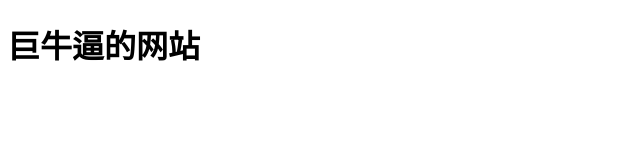
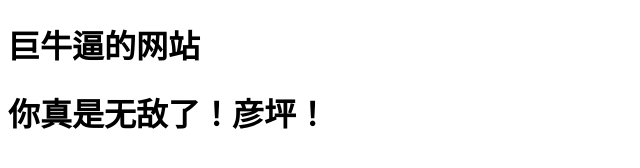
Before and after one commit to xhzzzly/xhzzzly.github.io, a plain HTML site: page index.html in a window 1280 px wide. Shown: the whole page, without its empty margins (0-640 px from the left). Drawn offline with Linux system fonts and the light colour scheme.

Commit message:
add yanping

```diff
--- a/index.html
+++ b/index.html
@@ -6,5 +6,6 @@
 	</head>
 	<body>
 		<h1>巨牛逼的网站</h1>
+		<h1>你真是无敌了！彦坪！</h1>
 	</body>
 </html>
```
